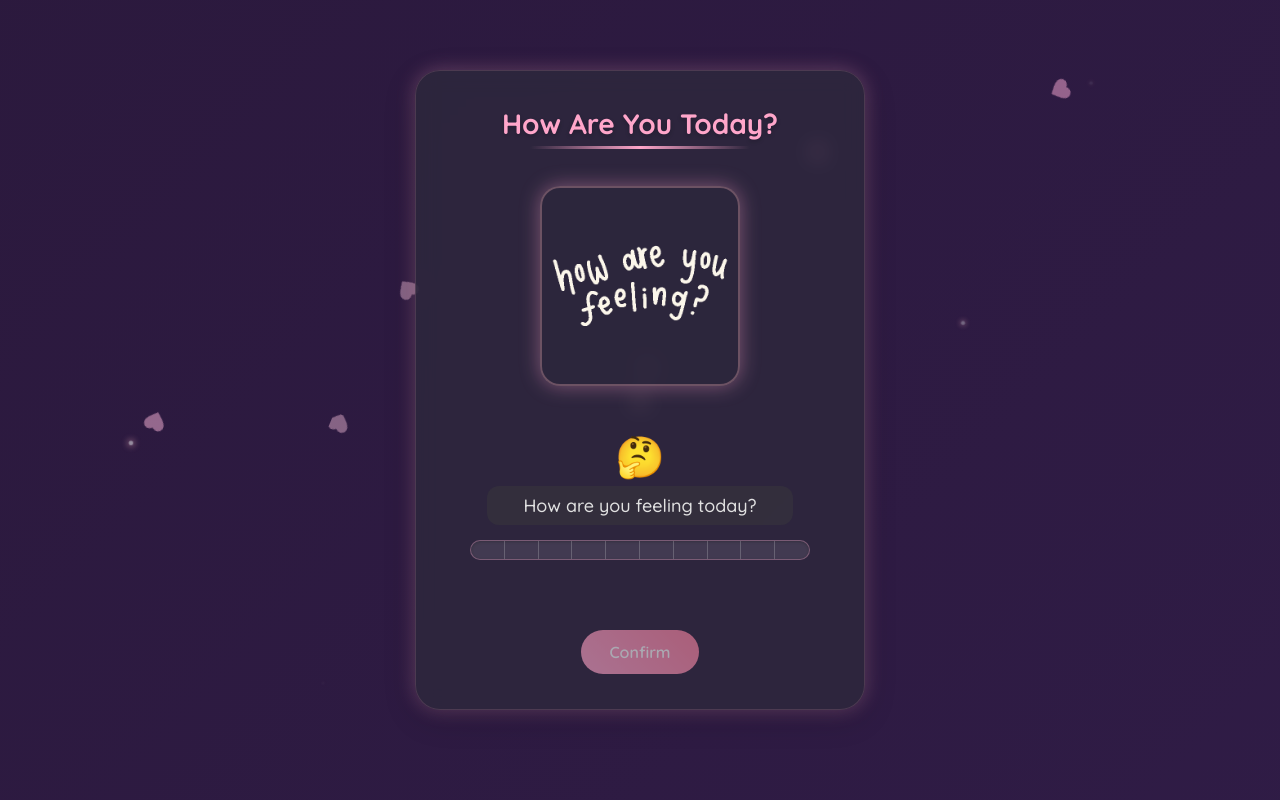
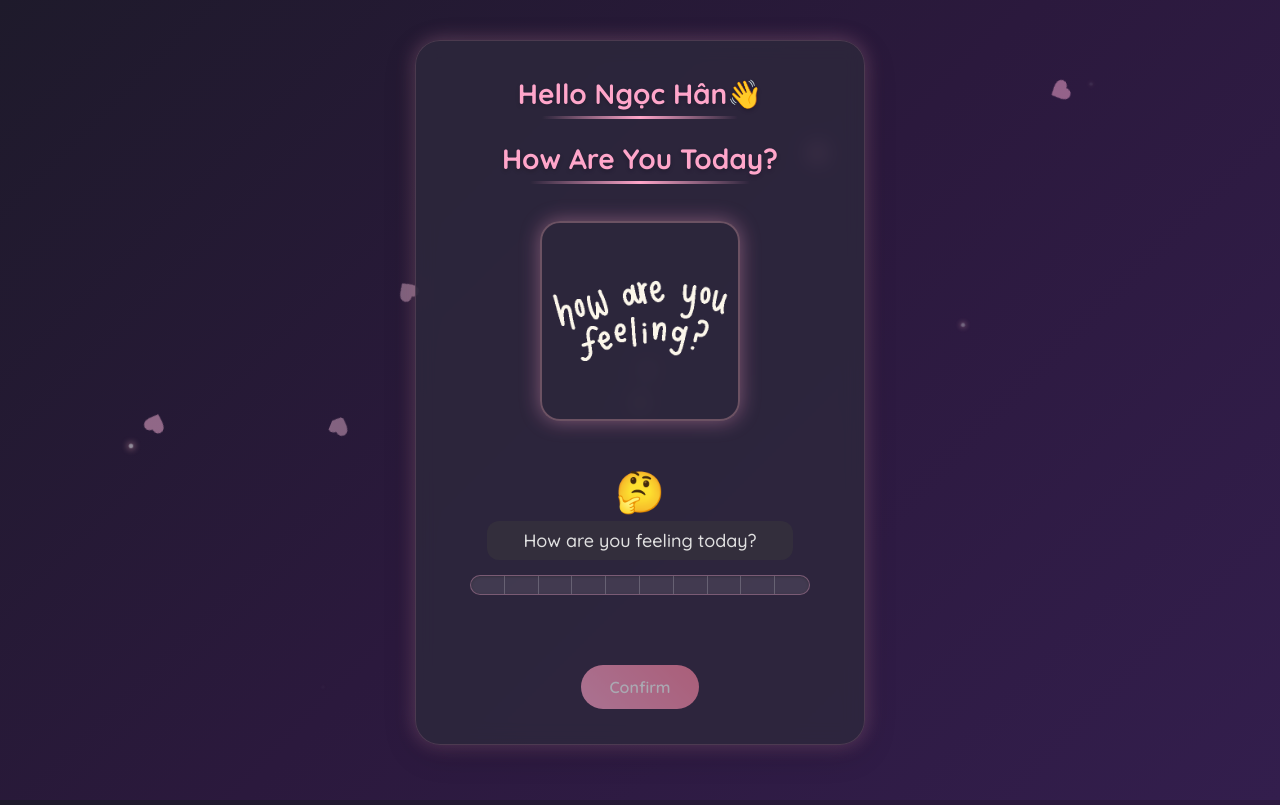
Before and after one commit to khanhnhan1512/How-is-your-day, a plain HTML site: page index.html in a window 1280 px wide. Drawn offline with Linux system fonts and the light colour scheme.

Commit message:
Add some text

```diff
--- a/index.html
+++ b/index.html
@@ -32,6 +32,7 @@
 
     <div class="container">
         <div id="feelings-card">
+            <h1>Hello Ngọc Hân👋</h1>
             <h1>How Are You Today?</h1>
             <div class="feeling-container">
                 <div class="gif-wrapper">
```
